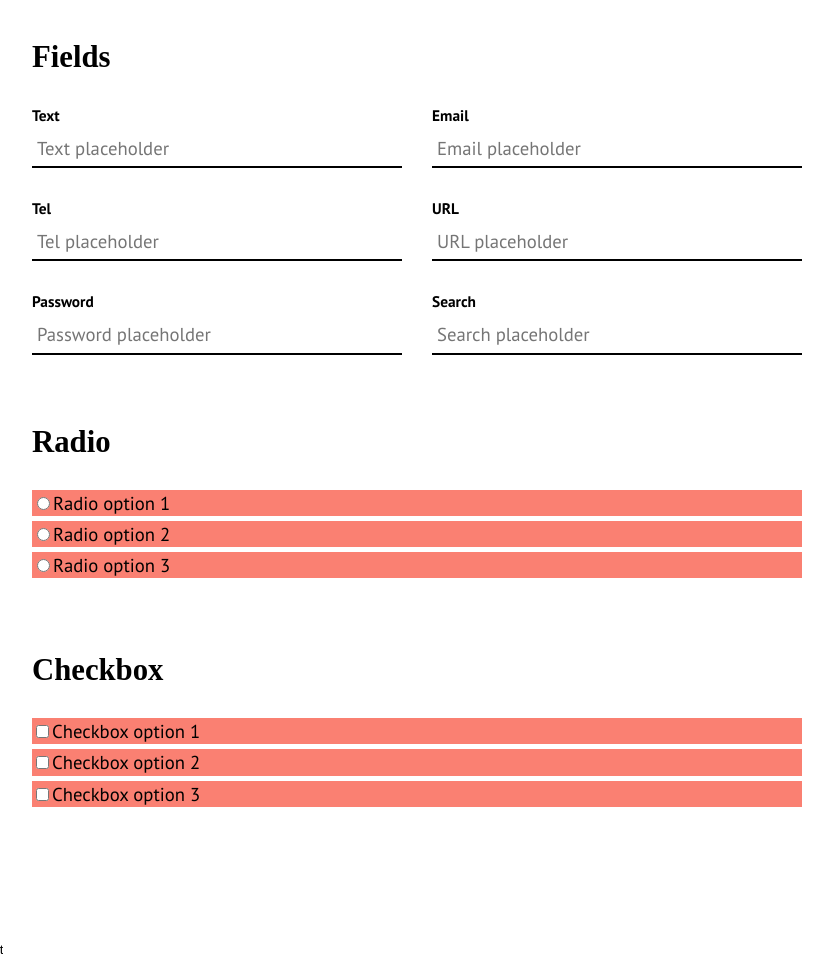
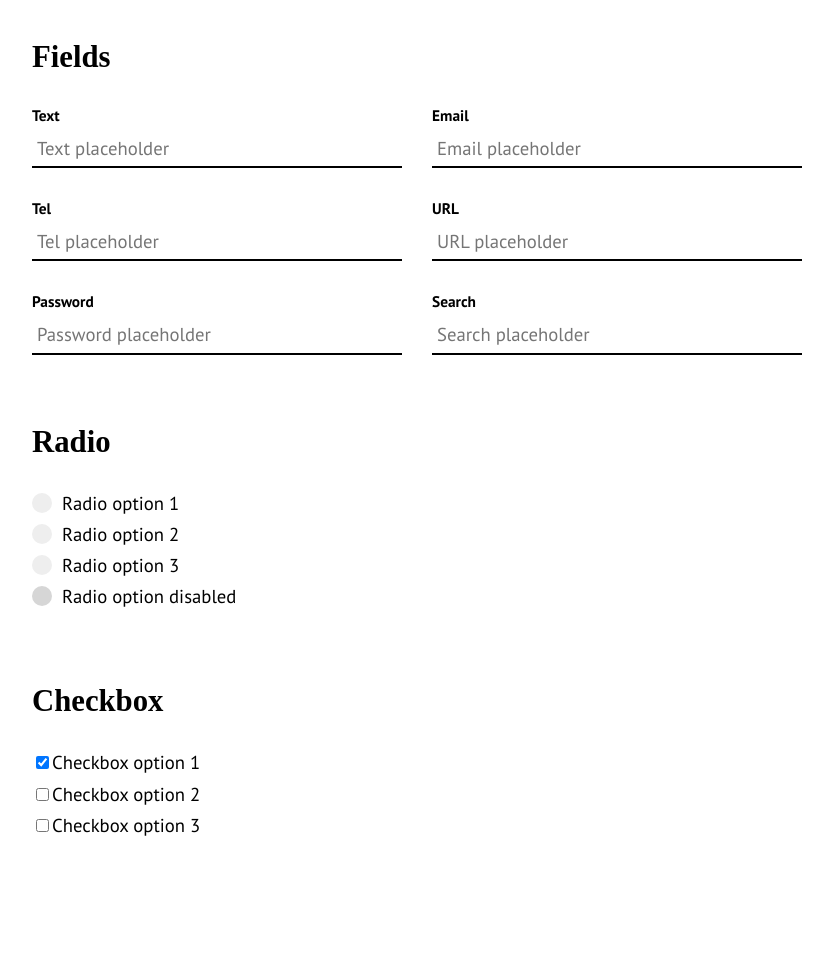
Before and after one commit to Jaspero/modular-style, a plain HTML site: page index.html in a window 1280 px wide. Shown: the top 961 px of the page, without its empty margins (223-1056 px from the left). Drawn offline with Linux system fonts and the light colour scheme.

Commit message:
Radio done :gem:

```diff
--- a/assets/style/essentials/variables.scss
+++ b/assets/style/essentials/variables.scss
@@ -16,4 +16,4 @@ $color-bg: steelblue; // buttons.scss
 $color-text-light: white; // buttons.scss
 
 // Other
-$transition: all .25s ease; // buttons.scss
+$transition: all .2s ease; // buttons.scss, inputs.scss
--- a/assets/style/inputs.scss
+++ b/assets/style/inputs.scss
@@ -56,9 +56,11 @@ input[type=search] {
   line-height: 1.4;
 
   // Style
+  background: white;
+  transition: $transition;
 
   // Focus
-  &:focus { background: #eee; }
+  &:focus { background: darken(white,5%); }
 
   // Valid
   &:valid {}
@@ -86,18 +88,77 @@ input[type=search] {
 
 .radio {
 
-  background: salmon;
+  label {
 
-  label {
+    // Box attributes
+    position: relative;
+    padding-left: 3rem;
 
     // Font
     @include fluid-type($min_width, $max_width, $input-min, $input-max);
     font-family: $font-regular;
     line-height: 1.4;
 
+    // Style
+    cursor: pointer;
+
+    // Input control style (checked, disabled, etc.)
+    input[type=radio] {
+
+      // Hiding default
+      position: absolute; opacity: 0; z-index: -1;
+
+      // Hover & Focus
+      &:focus ~ .control, &:hover ~ .control { background: darken(#eee,10%); }
+
+      // Checked
+      &:checked ~ .control:after { transform: translate(-50%,-50%) scale(1); }
+
+      // Disabled
+      &:disabled ~ .control { background: darken(#eee,10%); }
+    }
   }
 
-  input[type=radio] {}
+  .control {
+
+    // Box attributes
+    border-radius: 50%;
+    width: 2rem;
+    height: 2rem;
+    position: absolute;
+    left: 0;
+    top: 50%;
+
+    // Transform
+    transform: translateY(-50%);
+
+    // Style
+    background: #eee;
+    transition: $transition;
+
+    // Control checked initial state
+    &:after {
+
+      // Box attributes
+      content: '';
+      display: block;
+      width: 1rem;
+      height: 1rem;
+      border-radius: 50%;
+      position: absolute;
+      top: 50%;
+      left: 50%;
+
+      // Transform
+      transform: translate(-50%,-50%) scale(0);
+
+      // Style
+      background: #333;
+      box-shadow: 0 .1rem .2rem 0 rgba(0,0,0,0.2);
+      transition: $transition;
+
+    }
+  }
 }
 
 
@@ -109,14 +170,16 @@ input[type=search] {
 
 .checkbox {
 
-    background: salmon;
+    label {
 
-    label {
+      // Box attributes
 
       // Font
       @include fluid-type($min_width, $max_width, $input-min, $input-max);
       font-family: $font-regular;
       line-height: 1.4;
+
+      // Style
 
     }
 
--- a/index.html
+++ b/index.html
@@ -73,13 +73,28 @@ sass --watch style.scss:style.css
     <div class="row contained center">
         <div class="col-8 col-s-10">
             <div class="field radio">
-                <label for="id_radio-1"><input id="id_radio-1" name="radio" type="radio">Radio option 1</label>
+                <label for="id_radio-1">Radio option 1
+                    <input id="id_radio-1" name="radio" type="radio">
+                    <div class="control"></div>
+                </label>
             </div>
             <div class="field radio">
-                <label for="id_radio-2"><input id="id_radio-2" name="radio" type="radio">Radio option 2</label>
+                <label for="id_radio-2">Radio option 2
+                    <input id="id_radio-2" name="radio" type="radio">
+                    <div class="control"></div>
+                </label>
             </div>
             <div class="field radio">
-                <label for="id_radio-3"><input id="id_radio-3" name="radio" type="radio">Radio option 3</label>
+                <label for="id_radio-3">Radio option 3
+                    <input id="id_radio-3" name="radio" type="radio">
+                    <div class="control"></div>
+                </label>
+            </div>
+            <div class="field radio">
+                <label for="id_radio-3">Radio option disabled
+                    <input id="id_radio-3" name="radio" type="radio" disabled>
+                    <div class="control"></div>
+                </label>
             </div>
         </div>
     </div>
@@ -92,7 +107,7 @@ sass --watch style.scss:style.css
     <div class="row contained center">
         <div class="col-8 col-s-10">
             <div class="field checkbox">
-                <label for="id_checkbox-1"><input id="id_checkbox-1" name="checkbox" type="checkbox">Checkbox option 1</label>
+                <label for="id_checkbox-1"><input id="id_checkbox-1" name="checkbox" type="checkbox" checked>Checkbox option 1</label>
             </div>
             <div class="field checkbox">
                 <label for="id_checkbox-2"><input id="id_checkbox-2" name="checkbox" type="checkbox">Checkbox option 2</label>
```
Also changed, not shown: style.css, 1 other file.
